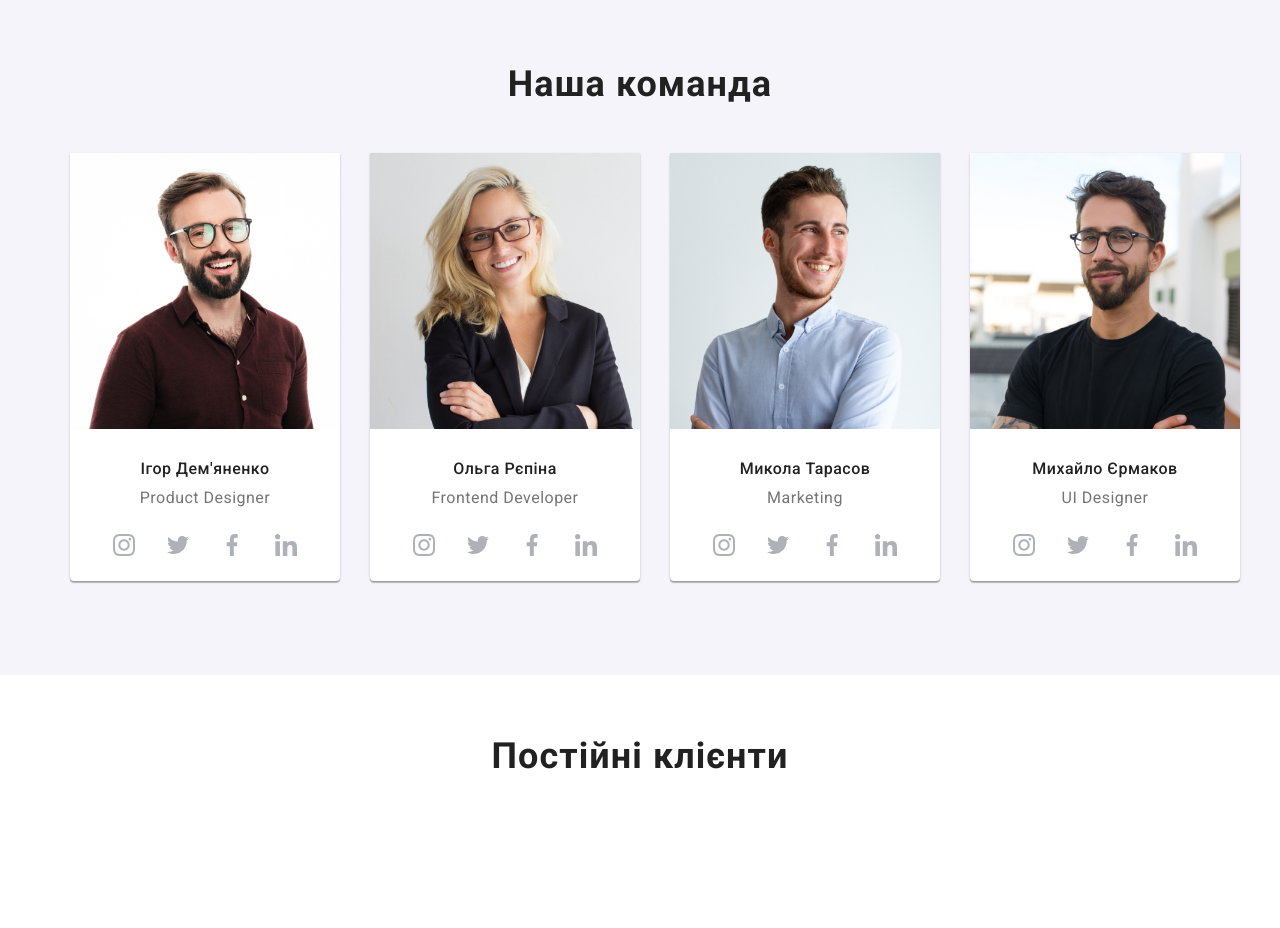
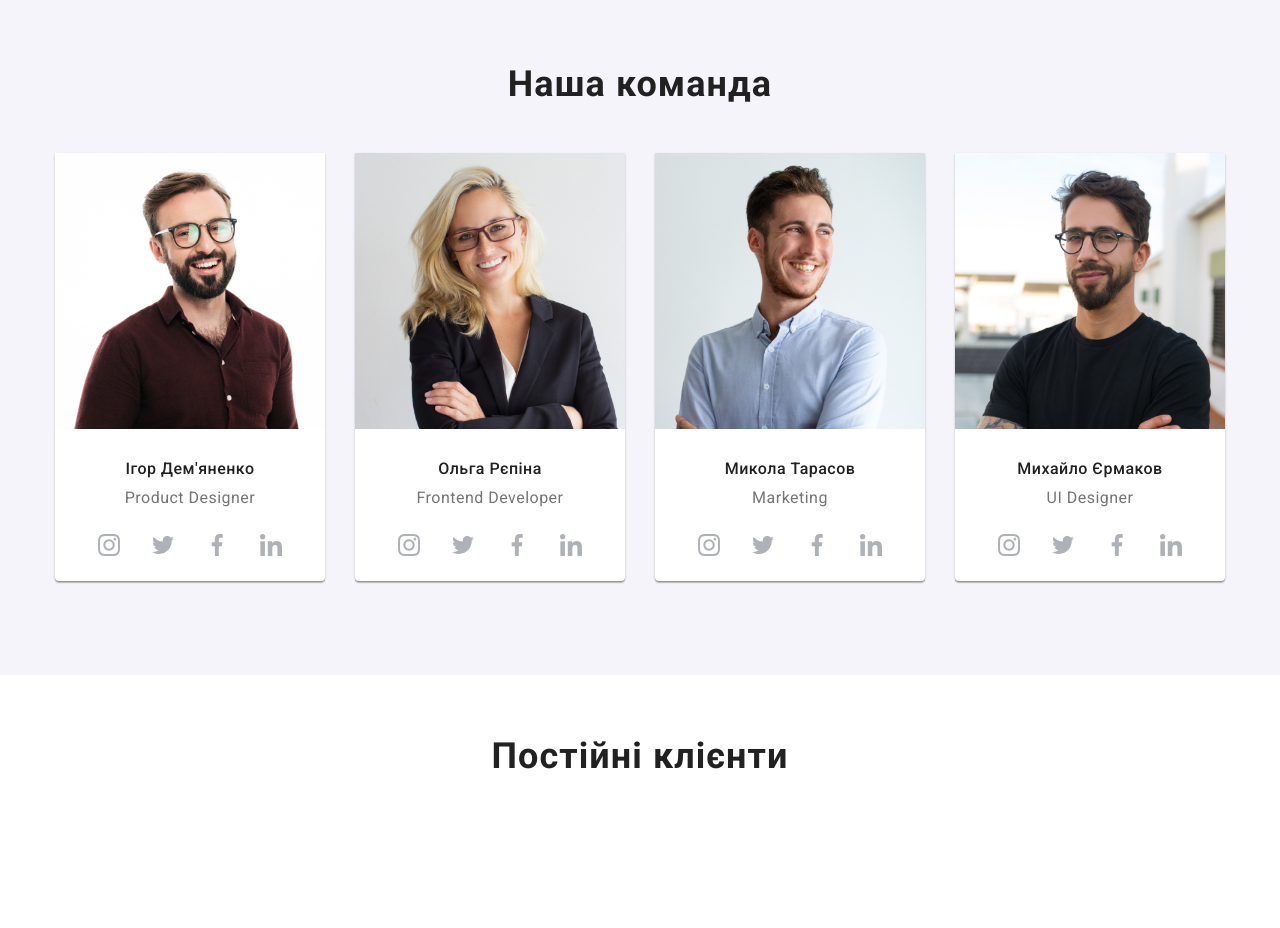
Before and after one commit to CristinaShuron/goit-markup-hw-08, a plain HTML site: page index.html in a window 1280 px wide. Shown: the part 1529-2457 px from the top of the page. Drawn offline with nearby package versions, Linux system fonts and the light colour scheme.

Commit message:
home work8

```diff
--- a/sass/layout/_team.scss
+++ b/sass/layout/_team.scss
@@ -62,14 +62,13 @@
 
   @media screen and (min-width: 1200px) {
     display: flex;
-    justify-content: center;
-    width: 1170px;
-
+    justify-content: flex-start;
+    width: 1200px;
     list-style: none;
-
     padding-left: 0px;
     margin-top: 0px;
     margin-bottom: 0px;
+
   }
 
   .social__list {
```
Also changed, not shown: css/main.css, css/main.min.css, 2 other files.
